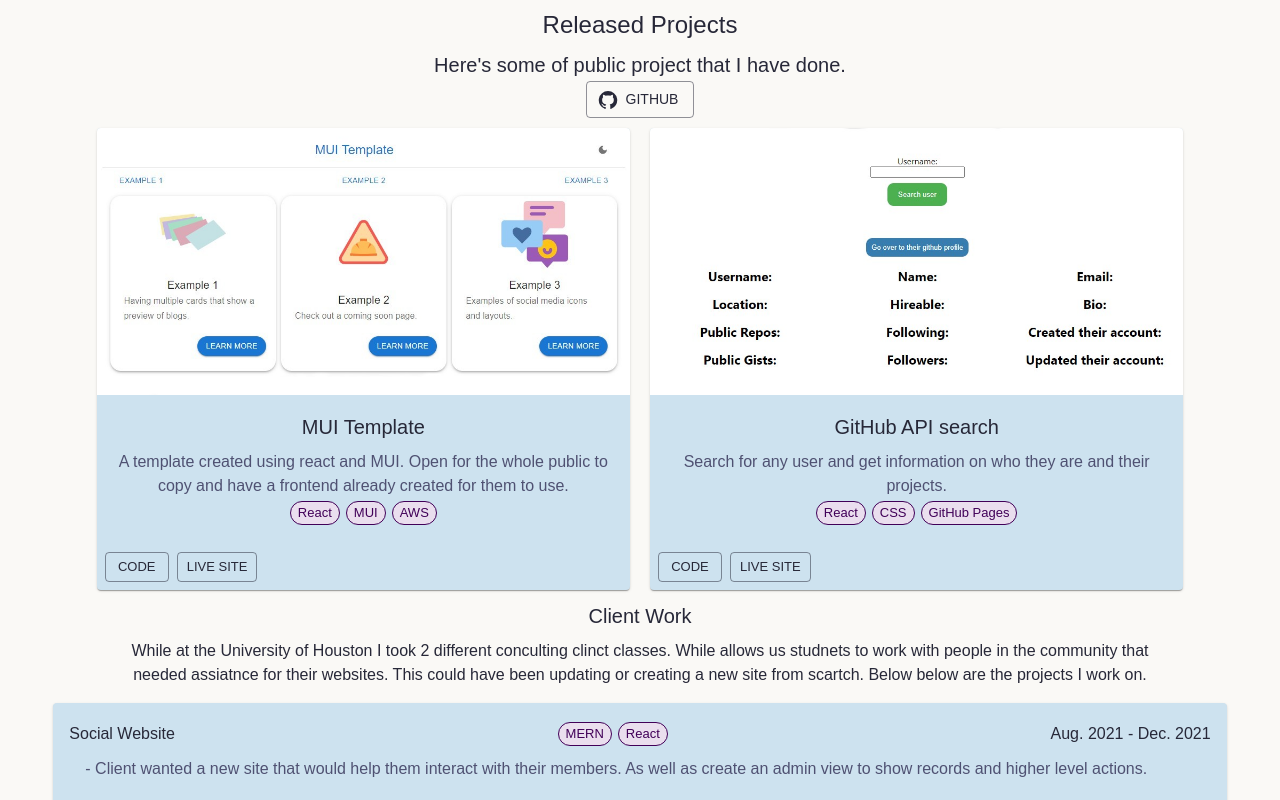
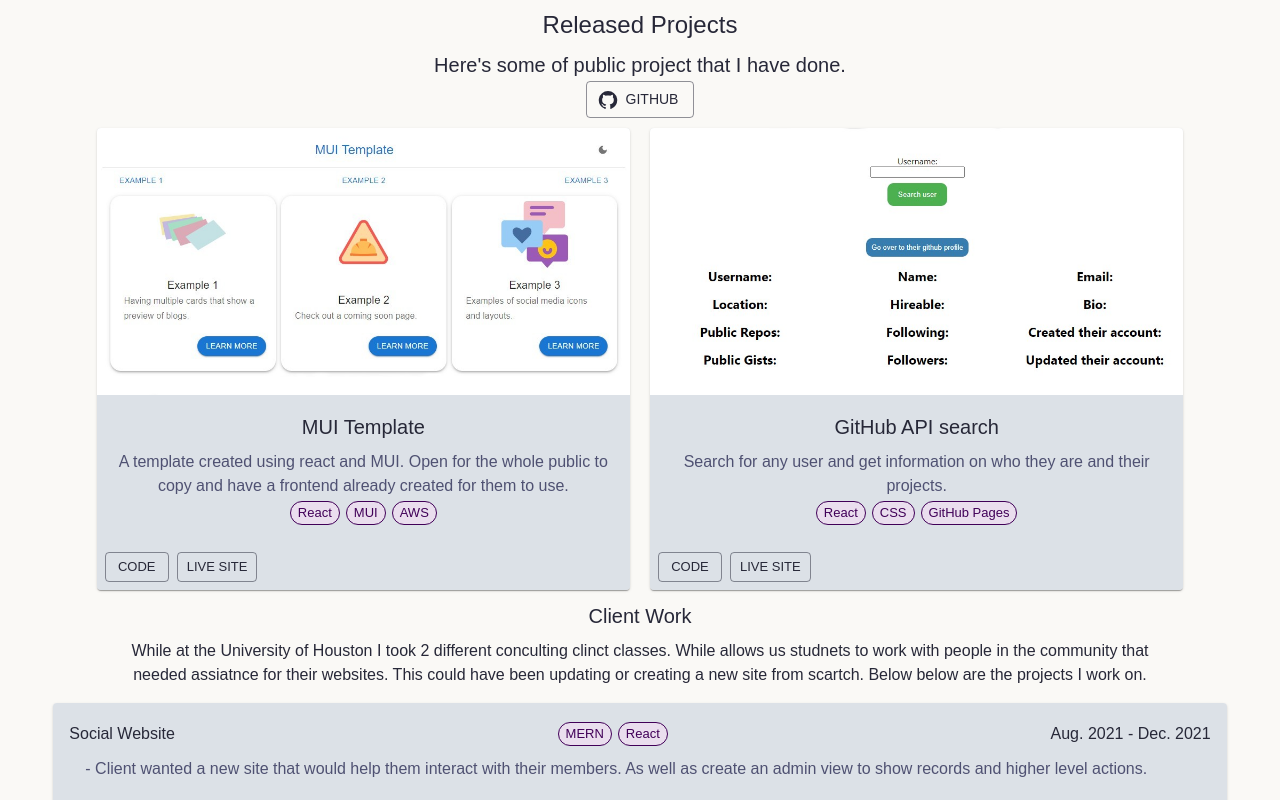
Before and after one commit to YoselineGuerrero/dev-portfolio, a React (Create React App) app: page /#/ in a window 1280 px wide. Shown: the part 760-1560 px from the top of the page. Built offline with nearby package versions, Linux system fonts and the light colour scheme.

Commit message:
color change

```diff
--- a/src/theme.js
+++ b/src/theme.js
@@ -86,7 +86,7 @@
     },
     background: {
       default: "#FAF9F6",
-      paper: '#cde2ef',
+      paper: 'rgb(200,211,222, .6)',
     },
   },
   typography: {
```
